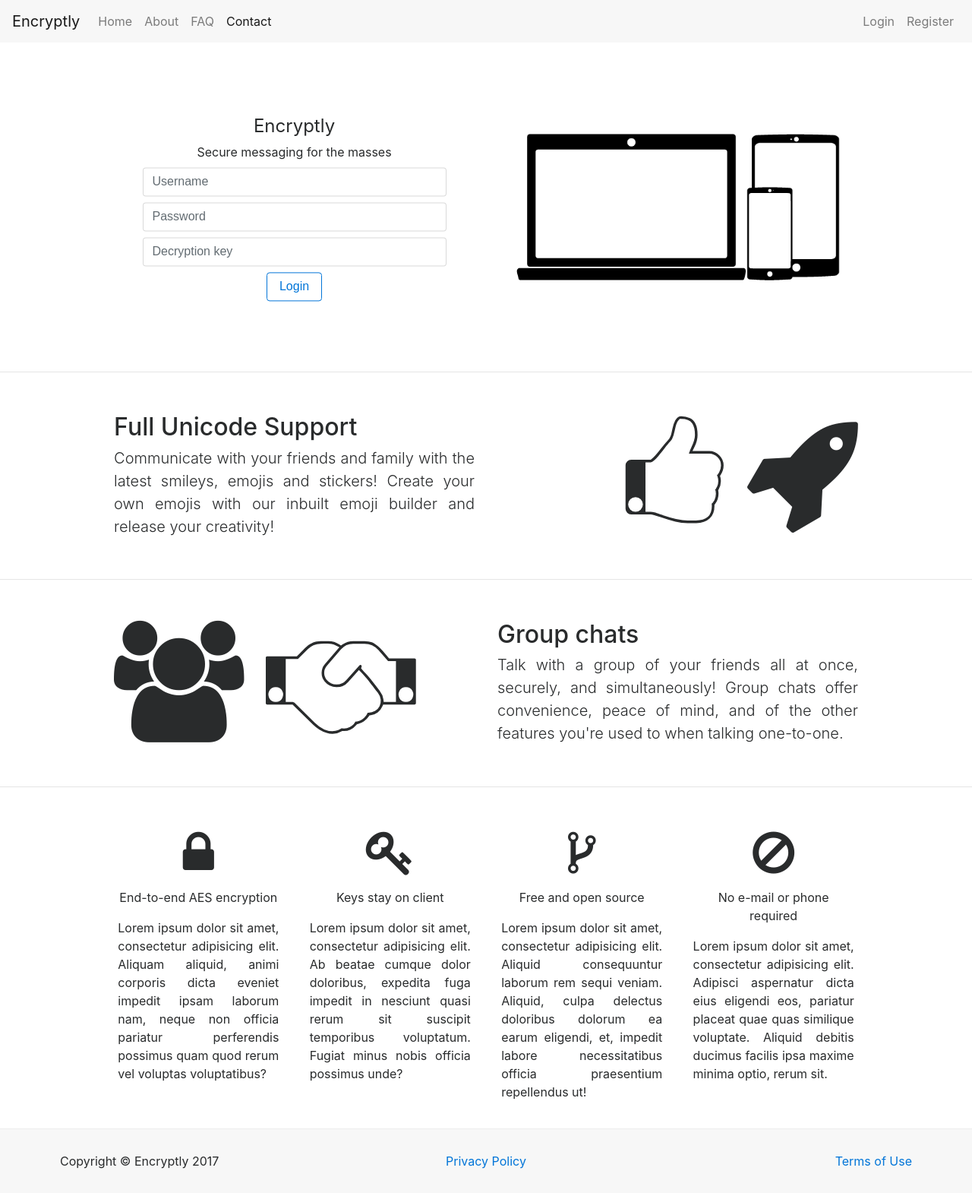
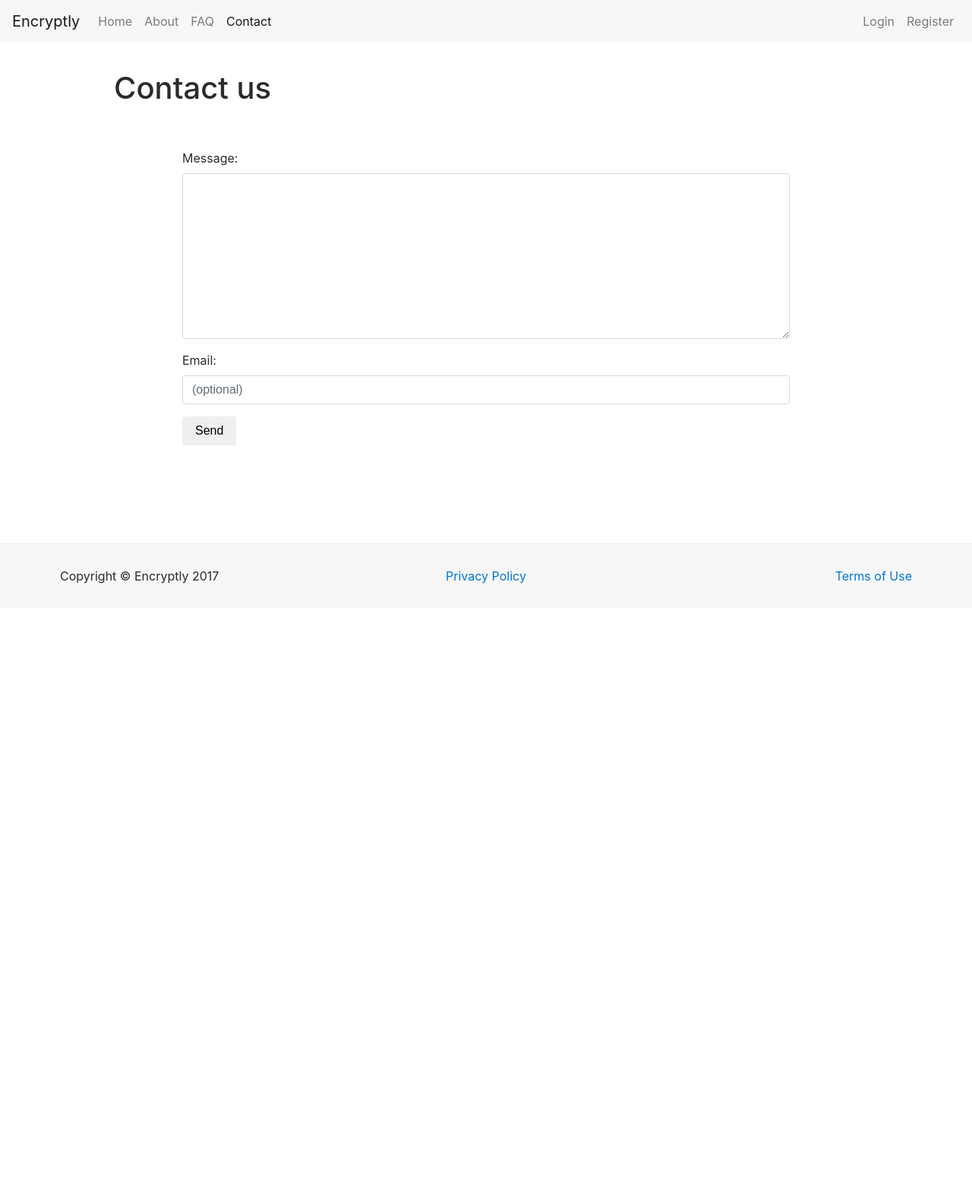
Before and after one commit to josh-richardson/encryptly, a Django app: page /contact/ in a window 1280 px wide. Shown: the whole page at 76% size. After the commit the page ends 768 px from the top, so only its background shows below. Run offline with Django 3.2, Linux system fonts and the light colour scheme; parts of the project's set-up code (start-up, migrations or seed data) failed here and were passed over; some libraries are stand-ins or nearby versions.

Commit message:
Implements contact form, etc

```diff
--- a/encryptly/encryptly_backend/assets/_base.scss
+++ b/encryptly/encryptly_backend/assets/_base.scss
@@ -1,9 +1,20 @@
 //CSS universal to the whole site is here
-
-
 
 .default-form {
   max-width: 400px;
   margin: 0 auto 8px;
   display: block;
 }
+
+html, body {
+  height: 100%;
+  margin: 0;
+}
+.wrapper {
+  min-height: 100%;
+  margin-bottom: -105px;
+}
+.footer,
+.push {
+  height: 105px;
+}
--- a/encryptly/encryptly_backend/assets/_public.scss
+++ b/encryptly/encryptly_backend/assets/_public.scss
@@ -166,9 +166,26 @@ p.lead {
   text-align-last: center;
 }
 
+.team-profile > h3 {
+  margin-top: 12px;
+}
+
+
 .question {
   padding-top: 30px;
   p {
     margin-bottom: 0.3rem;
   }
 }
+
+.question:last-of-type{
+    margin-bottom: 100px;
+}
+
+#contact_form {
+  padding-top: 50px;
+  width: 100%;
+  max-width: 800px;
+  margin: 0 auto;
+
+}
--- a/encryptly/encryptly_backend/forms.py
+++ b/encryptly/encryptly_backend/forms.py
@@ -2,7 +2,7 @@ from django import forms
 from django.contrib.auth.models import User
 from django.core.validators import RegexValidator
 
-from encryptly_backend.models import UserProfile
+from encryptly_backend.models import UserProfile, ContactRequest
 
 
 class UserForm(forms.ModelForm):
@@ -41,3 +41,21 @@ class ProfileForm(forms.ModelForm):
     class Meta:
         model = UserProfile
         fields = ('public_key', 'private_key', 'mobile_number', 'two_factor')
+
+
+class ContactForm(forms.ModelForm):
+    message = forms.CharField(widget=forms.Textarea(attrs={'class': "form-control"}), max_length=3000)
+    email = forms.EmailField(widget=forms.EmailInput(attrs={'class': "form-control", 'placeholder': "(optional)"}),
+                             required=False)
+
+    class Meta:
+        model = ContactRequest
+        fields = ("message", "email")
+
+    def clean(self):
+        message = self.cleaned_data.get("message")
+
+        if len(message) == 0:
+            raise forms.ValidationError("No message specified!")
+
+        return self.cleaned_data
--- a/encryptly/encryptly_backend/models.py
+++ b/encryptly/encryptly_backend/models.py
@@ -14,3 +14,9 @@ class UserProfile(models.Model):
 
     def __str__(self):
         return self.user.username
+
+
+class ContactRequest(models.Model):
+
+    message = models.CharField(max_length=4096)
+    email = models.EmailField(blank=True, null=True)
--- a/encryptly/encryptly_backend/urls.py
+++ b/encryptly/encryptly_backend/urls.py
@@ -8,12 +8,18 @@ urlpatterns = [
     url(r'^index/$', views.index, name='index'),
     url(r'^about/$', views.about, name='about'),
     url(r'^faq/$', views.faq, name='faq'),
-    url(r'^contact/$', views.index, name='contact'),
+    url(r'^contact/$', views.contact, name='contact'),
 
     url(r'^login/$', views.index, name='login'),
     url(r'^logout/$', views.index, name='logout'),
     url(r'^register/$', views.index, name='register'),
 
+    url(r'^main/$', views.test_main, name='test_main'),
+
+
+
     url(r'^user/login/$', views.index, name='user_login'),
 
+
+
 ]
--- a/encryptly/encryptly_backend/views.py
+++ b/encryptly/encryptly_backend/views.py
@@ -1,16 +1,37 @@
 from django.http import HttpResponse
+from django.contrib import messages
 
 # Create your views here.
 from django.shortcuts import render
 
+from encryptly_backend.forms import ContactForm
+
 
 def index(request):
-    return render(request, "encryptly_backend/index.html", {})
+    return render(request, "encryptly_backend/public/index.html", {})
 
 
 def about(request):
-    return render(request, "encryptly_backend/about.html", {})
+    return render(request, "encryptly_backend/public/about.html", {})
 
 
 def faq(request):
-    return render(request, "encryptly_backend/faq.html", {})
+    return render(request, "encryptly_backend/public/faq.html", {})
+
+
+def contact(request):
+    if request.method == "POST":
+        contact_form = ContactForm(data=request.POST)
+
+        if contact_form.is_valid():
+            contact_form.save()
+            messages.info(request, 'Form submission successful', 'alert-success')
+        else:
+            messages.info(request, 'The data you submitted was invalid', 'alert-danger')
+
+    contact_form = ContactForm()
+    return render(request, "encryptly_backend/public/contact.html", {"contact_form": contact_form})
+
+
+def test_main(request):
+    return render(request, "encryptly_backend/private/main.html", {})
--- a/encryptly/static/css/encryptly.css
+++ b/encryptly/static/css/encryptly.css
@@ -1,187 +1,164 @@
-/* If you're looking at the .css file, it's automatically generated by by SASS from the SCSS files in the assets directory */.default-form {
+/* If you're looking at the .css file, it's automatically generated by by SASS from the SCSS files in the assets directory */
+.default-form {
   max-width: 400px;
   margin: 0 auto 8px;
-  display: block;
-}
+  display: block; }
+
+html, body {
+  height: 100%;
+  margin: 0; }
+
+.wrapper {
+  min-height: 100%;
+  margin-bottom: -105px; }
+
+.footer,
+.push {
+  height: 105px; }
 
 .image-impress {
   max-width: 90%;
   display: block;
-  margin: 0 auto;
-}
+  margin: 0 auto; }
 
 .row.exhibit {
   width: 90%;
-  margin: 0 auto;
-}
+  margin: 0 auto; }
+
+@media only screen and (max-width: 1200px) {
+  .row.exhibit:not(:first-child) {
+    margin-top: 30px; } }
+@media only screen and (min-width: 1200px) {
+  .row.exhibit:not(:first-child) {
+    margin-top: 80px; } }
 
 .feature > p:nth-child(2) {
   margin-top: 15px;
-  font-weight: 400;
-}
+  font-weight: 400; }
 
 .feature > p:not(:nth-child(2)) {
-  text-align: justify;
-}
+  text-align: justify; }
 
 .row.exhibit:nth-child(2) {
-  max-width: 1600px;
-}
+  max-width: 1600px; }
 
 .container.exhibit {
-  padding-top: 3%;
-}
+  padding-top: 3%; }
+  @media only screen and (min-width: 769px) {
+    .container.exhibit {
+      width: 90%; } }
 
 p.encryptly-header {
   text-align: center;
   font-size: 1.5rem;
-  margin-bottom: 0.2rem;
-}
+  margin-bottom: 0.2rem; }
 
 p.encryptly-sub {
   text-align: center;
   font-size: 1rem;
-  margin-bottom: 0.5rem;
-}
+  margin-bottom: 0.5rem; }
 
 .login {
   position: relative;
   top: 50%;
-  transform: translateY(-50%);
-}
+  transform: translateY(-50%); }
 
 .col-xl-3.feature {
-  text-align: center;
-}
+  text-align: center; }
+  @media only screen and (max-width: 1200px) {
+    .col-xl-3.feature {
+      padding-top: 20px; } }
+  @media only screen and (min-width: 1200px) {
+    .col-xl-3.feature {
+      padding-left: 2%;
+      padding-right: 2%; } }
 
 div.right_align {
-  text-align: right;
-}
+  text-align: right; }
 
 .desktop-only {
-  display: none;
-}
+  display: none; }
+  @media only screen and (min-width: 1200px) {
+    .desktop-only {
+      display: block; } }
 
 .fa-10x {
-  font-size: 10rem;
-}
+  font-size: 10rem; }
 
 div.right_align > .fa-10x {
-  padding-left: 20px;
-}
+  padding-left: 20px; }
 
 div.col-icons:not(.right_align) > .fa-10x {
-  padding-right: 20px;
-}
+  padding-right: 20px; }
 
+@media (max-width: 1160px) {
+  .col-icons {
+    display: none; }
+
+  .col-grow {
+    max-width: 100%;
+    width: 100%;
+    flex-basis: 100%; } }
 footer {
   border-top: 1px solid #eee;
   background-color: #f7f7f7;
   padding-top: 30px;
   padding-bottom: 30px;
-  margin-top: 20px;
-}
-
-footer .container {
-  width: 90%;
-}
+  margin-top: 20px; }
+  footer .container {
+    width: 90%; }
 
 .col-md-4.col-footer:nth-child(1) {
-  text-align: left;
-}
+  text-align: left; }
+  @media only screen and (max-width: 769px) {
+    .col-md-4.col-footer:nth-child(1) {
+      text-align: center; } }
 
 .col-md-4.col-footer:nth-child(2) {
-  text-align: center;
-}
+  text-align: center; }
 
 .col-md-4.col-footer:nth-child(3) {
-  text-align: right;
-}
+  text-align: right; }
+  @media only screen and (max-width: 769px) {
+    .col-md-4.col-footer:nth-child(3) {
+      text-align: center; } }
 
 .fa-thin {
-  -webkit-text-stroke: 8px white;
-}
+  -webkit-text-stroke: 8px white; }
 
 hr {
-  margin-top: 3%;
-}
+  margin-top: 3%; }
 
 p.lead {
-  text-align: justify;
-}
+  text-align: justify; }
 
 .img-circle {
-  border-radius: 50%;
-}
-
-.img-circle img {
-  margin-bottom: 10px;
-}
+  border-radius: 50%; }
+  .img-circle img {
+    margin-bottom: 10px; }
 
 .container.about-us {
-  margin-bottom: 100px;
-}
+  margin-bottom: 100px; }
 
 .team-profile > p {
   text-align: justify;
-  text-align-last: center;
-}
+  text-align-last: center; }
+
+.team-profile > h3 {
+  margin-top: 12px; }
 
 .question {
-  padding-top: 30px;
-}
+  padding-top: 30px; }
+  .question p {
+    margin-bottom: 0.3rem; }
 
-.question p {
-  margin-bottom: 0.3rem;
-}/*# sourceMappingURL=encryptly.css.map */@media only screen and (min-width: 769px) {
-  .container.exhibit {
-    width: 90%;
-  }
-}
+.question:last-of-type {
+  margin-bottom: 100px; }
 
-@media only screen and (min-width: 1200px) {
-  .row.exhibit:not(:first-child) {
-    margin-top: 80px;
-  }
+#contact_form {
+  padding-top: 50px;
+  width: 100%;
+  max-width: 800px;
+  margin: 0 auto; }
 
-  .col-xl-3.feature {
-    padding-left: 2%;
-    padding-right: 2%;
-  }
-
-  .desktop-only {
-    display: block;
-  }
-}
-
-@media only screen and (max-width: 1200px) {
-  .row.exhibit:not(:first-child) {
-    margin-top: 30px;
-  }
-
-  .col-xl-3.feature {
-    padding-top: 20px;
-  }
-}
-
-@media (max-width: 1160px) {
-  .col-icons {
-    display: none;
-  }
-
-  .col-grow {
-    max-width: 100%;
-    width: 100%;
-    flex-basis: 100%;
-  }
-}
-
-@media only screen and (max-width: 769px) {
-  .col-md-4.col-footer:nth-child(1) {
-    text-align: center;
-  }
-
-  .col-md-4.col-footer:nth-child(3) {
-    text-align: center;
-  }
-}
+/*# sourceMappingURL=encryptly.css.map */
--- a/encryptly/templates/encryptly_backend/base.html
+++ b/encryptly/templates/encryptly_backend/base.html
@@ -26,7 +26,7 @@
     <link href="{% static "css/encryptly.css" %}" rel="stylesheet">
 
     {% if DEBUG %}
-        <script>document.write('<script src="http://' + (location.host || 'localhost').split(':')[0] +  ':35729/livereload.js?snipver=2"></' + 'script>')</script>
+        <script>document.write('<script src="http://' + (location.host || 'localhost').split(':')[0] + ':35729/livereload.js?snipver=2"></' + 'script>')</script>
     {% endif %}
 </head>
 
@@ -34,6 +34,8 @@
 <script src="{% static "js/jquery-3.1.1.slim.js" %}"></script>
 <script src="{% static "js/tether.min.js" %}"></script>
 <script src="{% static "js/bootstrap.js" %}"></script>
+<div class="wrapper">
+
 
     <nav class="navbar navbar-toggleable-md navbar-light bg-faded">
         <button class="navbar-toggler navbar-toggler-right" type="button" data-toggle="collapse"
@@ -84,6 +86,8 @@
 
 
     {% endblock %}
+    <div class="push"></div>
+</div>
 
 {% block footer %}
 {% endblock %}
--- a/encryptly/templates/encryptly_backend/about.html
+++ b/encryptly/templates/encryptly_backend/public/about.html
@@ -1,4 +1,4 @@
-{% extends 'encryptly_backend/public_base.html' %}
+{% extends 'encryptly_backend/public/public_base.html' %}
 {% load staticfiles %}
 
 {% block title_block %}
--- /dev/null
+++ b/encryptly/templates/encryptly_backend/public/contact.html
@@ -0,0 +1,36 @@
+{% extends 'encryptly_backend/public/public_base.html' %}
+{% load staticfiles %}
+
+{% block title_block %}
+    Index
+{% endblock %}
+
+{% block body_block %}
+    <div class="container exhibit">
+
+        <div class="row exhibit">
+            <div class="col-lg-12">
+                <h1 class="page-header">Contact us</h1>
+                {% if messages %}
+                    <br />
+                    {% for message in messages %}
+                        <div class="alert {% if message.tags %}{{ message.tags }}{% endif %}" role="alert">
+                            {{ message }}
+                        </div>
+                    {% endfor %}
+                {% endif %}
+
+
+                <form id="contact_form" method="POST" action="{% url 'contact' %}">
+                    {% csrf_token %}
+                    {{ contact_form.as_p }}
+                    <button class="btn btn-default" type="submit">Send</button>
+                </form>
+            </div>
+
+        </div>
+
+
+    </div>
+
+{% endblock %}
--- a/encryptly/templates/encryptly_backend/index.html
+++ b/encryptly/templates/encryptly_backend/public/index.html
@@ -1,4 +1,4 @@
-{% extends 'encryptly_backend/public_base.html' %}
+{% extends 'encryptly_backend/public/public_base.html' %}
 {% load staticfiles %}
 
 {% block title_block %}
```
Also changed, not shown: TODO.md (+3 -0 lines), encryptly/templates/encryptly_backend/faq.html (deleted, +0 -31 lines), encryptly/templates/encryptly_backend/private/main.html (added, +11 -0 lines), encryptly/templates/encryptly_backend/public/faq.html (added, +65 -0 lines), encryptly/encryptly_backend/migrations/0001_initial.py (added), encryptly/templates/encryptly_backend/public/public_base.html (renamed from encryptly/templates/encryptly_backend/public_base.html), 1 other file. Lines whose indentation alone changed are shown as unchanged.
